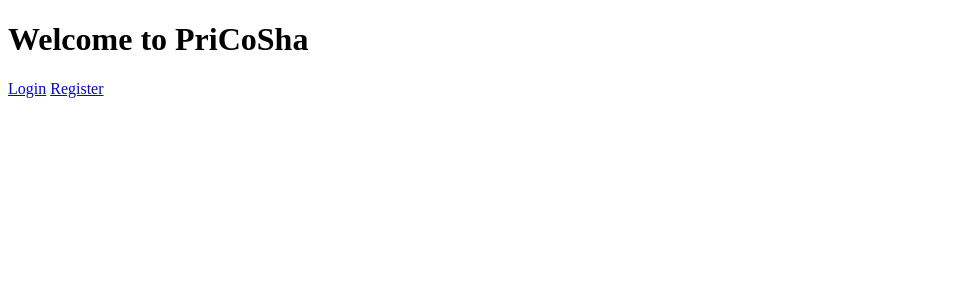
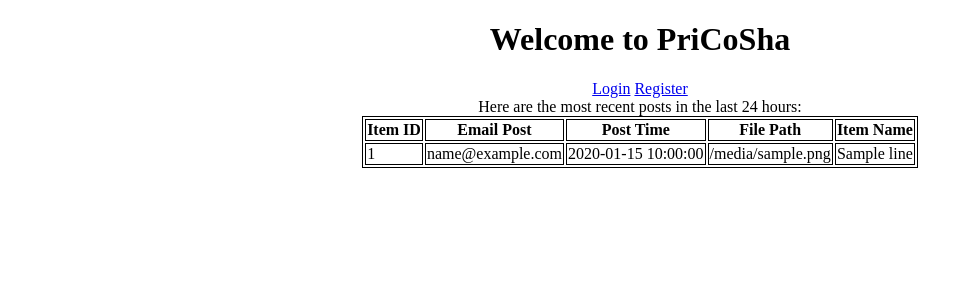
Before and after one commit to md3756/PriCoSha, a Flask app: template templates/index.html in a window 1280 px wide. Shown: the top 300 px of the page, without its empty margins (0-973 px from the left). Run offline with Flask 2, Linux system fonts and the light colour scheme; the template is opened without the code that fills it: most values are stand-ins (such as "Sample title", 1, 10 or a date in 2020).

Commit message:
adding posts within 24 hrs to index

```diff
--- a/app.py
+++ b/app.py
@@ -15,7 +15,12 @@ conn = pymysql.connect(host='localhost',
 
 @app.route('/')
 def index():
-    return render_template('index.html')
+    cursor = conn.cursor()
+    query = 'SELECT * FROM contentitem WHERE post_time > DATE_SUB(NOW(), INTERVAL 24 HOUR) AND is_pub = True ORDER BY item_id DESC'
+    cursor.execute(query)
+    data = cursor.fetchall()
+    cursor.close()
+    return render_template('index.html', posts=data)
 
 @app.route('/login')
 def login():
@@ -91,7 +96,7 @@ def home():
     cursor.execute(query)
     data = cursor.fetchall()
     cursor.close()
-    return render_template('home.html', username=user, posts=data)
+    return render_template('home.html', username=user)
 
 @app.route('/logout')
 def logout():
--- a/templates/index.html
+++ b/templates/index.html
@@ -4,14 +4,41 @@
 <head>
 
 </head>
-
+<center>
 <body>
     <h1>Welcome to PriCoSha</h1>
 	<a href="/login">Login</a>
 
 	<a href="/register">Register</a>
 
+  <style type="text/css">
+  	table, th, td{
+  		border: 1px solid black;
+  	}
+  </style>
+
+<br>
+Here are the most recent posts in the last 24 hours:
+
+<table>
+  <th>Item ID</th>
+  <th>Email Post</th>
+  <th>Post Time</th>
+  <th>File Path</th>
+  <th>Item Name</th>
+
+{% for line in posts %}
+  <tr>
+  	<td>{{line.item_id}}</td>
+  	<td>{{line.email_post}}</td>
+  	<td>{{line.post_time}}</td>
+  	<td>{{line.file_path}}</td>
+  	<td>{{line.item_name}}</td>
+
+  </tr>
+{% endfor %}
+</table>
 
 </body>
-
+</center>
 </html>
```
